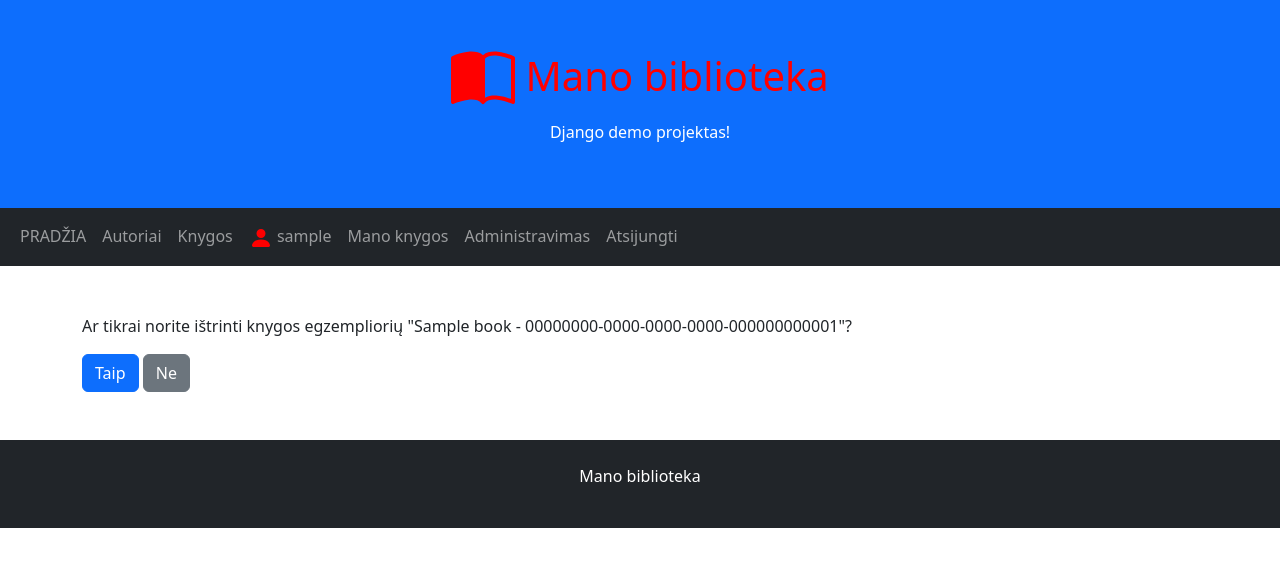
After one commit to DonatasNoreika/library_20260413, a Django app: page /instances/1/delete/ in a window 1280 px wide. The commit adds this page. Shown: the top 567 px of the page. Run offline with Django 5.2, Linux system fonts and the light colour scheme; a user stored in the database is signed in; tables that the repository leaves empty hold one stand-in row (values such as "Sample post").

Commit message:
4: + Prisijungęs darbuotojas (staff) gali ištrinti egzempliorių

```diff
--- a/mysite/library/templates/instance.html
+++ b/mysite/library/templates/instance.html
@@ -11,5 +11,6 @@
 <p>Bus grąžinta: {{ instance.due_back }}</p>
 <div>
     <a href="{% url 'instance_update' instance.pk %}" class="btn btn-warning">Redaguoti</a>
+    <a href="{% url 'instance_delete' instance.pk %}" class="btn btn-danger">Ištrinti</a>
 </div>
 {% endblock %}
--- /dev/null
+++ b/mysite/library/templates/instance_delete.html
@@ -0,0 +1,12 @@
+{% extends 'base.html' %}
+
+{% block title %}Egzemplioriaus trynimas{% endblock %}
+
+{% block content %}
+<p>Ar tikrai norite ištrinti knygos egzempliorių "{{ instance }}"?</p>
+<form method="post">
+    {% csrf_token %}
+    <button type="submit" class="btn btn-primary">Taip</button>
+    <a class="btn btn-secondary" href="{% url 'instance' instance.pk %}">Ne</a>
+</form>
+{% endblock %}
--- a/mysite/library/urls.py
+++ b/mysite/library/urls.py
@@ -12,4 +12,5 @@ urlpatterns = [
     path("instances/<int:pk>/", views.BookInstanceDetailView.as_view(), name="instance"),
     path("instances/create/", views.BookInstanceCreateView.as_view(), name="instance_create"),
     path("instances/<int:pk>/update/", views.BookInstanceUpdateView.as_view(), name="instance_update"),
+    path("instances/<int:pk>/delete/", views.BookInstanceDeleteView.as_view(), name="instance_delete"),
 ]
--- a/mysite/library/views.py
+++ b/mysite/library/views.py
@@ -88,3 +88,13 @@ class BookInstanceUpdateView(LoginRequiredMixin, UserPassesTestMixin, generic.Up
 
     def test_func(self):
         return self.request.user.is_staff
+
+
+class BookInstanceDeleteView(LoginRequiredMixin, UserPassesTestMixin, generic.DeleteView):
+    model = BookInstance
+    template_name = "instance_delete.html"
+    context_object_name = "instance"
+    success_url = reverse_lazy('instances')
+
+    def test_func(self):
+        return self.request.user.is_staff
```
